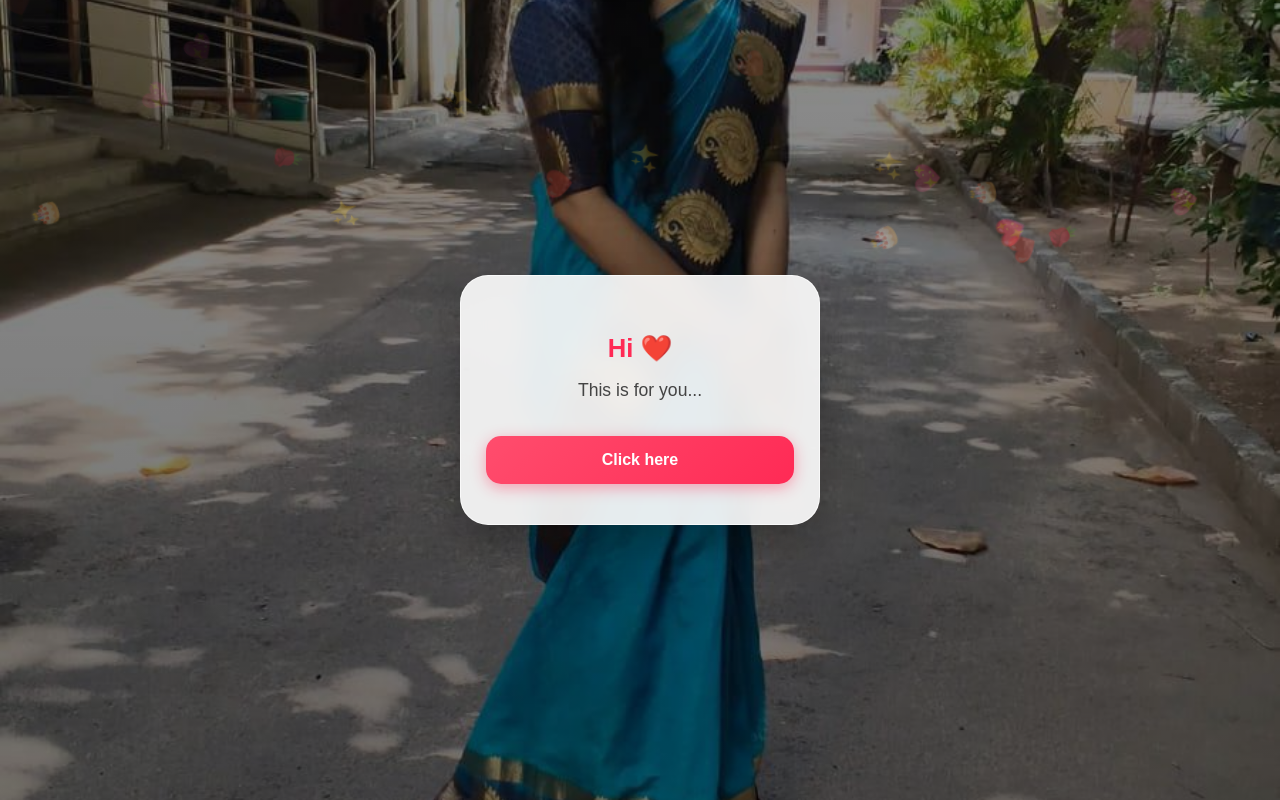
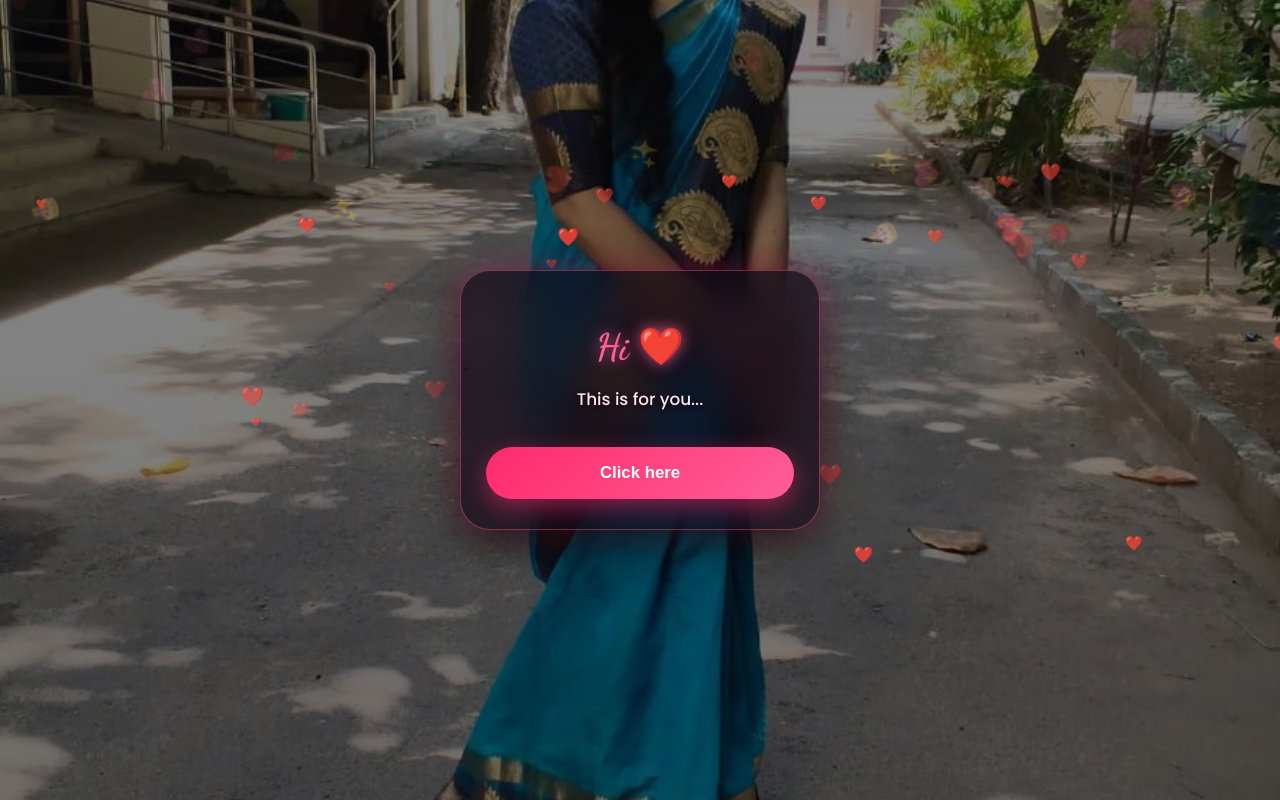
Before and after one commit to akmal080r-cmd/Birthday-wishes-, a plain HTML site: page index.html in a window 1280 px wide. Drawn offline with nearby package versions, Linux system fonts and the light colour scheme.

Commit message:
Update index.html

```diff
--- a/index.html
+++ b/index.html
@@ -443,3 +443,87 @@
     // First slide direct call
     changeScreenBg(1);
 </script>
+<!-- LUXURY AESTHETIC DESIGN UPGRADE -->
+<link href="https://fonts.googleapis.com/css2?family=Dancing+Script:wght@700&family=Poppins:wght@300;500;700&display=swap" rel="stylesheet">
+<style>
+    body {
+        font-family: 'Poppins', sans-serif !important;
+        background-color: #0b020a !important;
+        transition: background-image 0.8s ease-in-out !important;
+    }
+    .card {
+        background: rgba(18, 5, 20, 0.65) !important;
+        backdrop-filter: blur(20px) !important;
+        -webkit-backdrop-filter: blur(20px) !important;
+        border-radius: 30px !important;
+        border: 1.5px solid rgba(255, 94, 151, 0.4) !important;
+        box-shadow: 0 15px 45px rgba(0, 0, 0, 0.7), 0 0 30px rgba(255, 45, 117, 0.35) !important;
+        color: #ffffff !important;
+    }
+    .card h1 {
+        font-family: 'Dancing Script', cursive !important;
+        font-size: 2.3rem !important;
+        color: #ff5e97 !important;
+        text-shadow: 0 0 15px rgba(255, 94, 151, 0.8) !important;
+    }
+    .text-box, .card p {
+        color: #ffe6f0 !important;
+        text-shadow: 0 2px 5px rgba(0, 0, 0, 0.6) !important;
+        font-size: 1.05rem !important;
+    }
+    .btn {
+        background: linear-gradient(135deg, #ff2a6d, #ff5e97) !important;
+        border-radius: 50px !important;
+        padding: 16px !important;
+        font-size: 1.05rem !important;
+        font-weight: 600 !important;
+        box-shadow: 0 8px 25px rgba(255, 42, 109, 0.5) !important;
+        border: none !important;
+    }
+    .input-box {
+        background: rgba(255, 255, 255, 0.12) !important;
+        border: 1.5px solid rgba(255, 94, 151, 0.6) !important;
+        color: #fff !important;
+        border-radius: 16px !important;
+    }
+</style>
+
+<!-- FLOATING HEARTS & PARTICLES -->
+<canvas id="luxCanvas" style="position:fixed;top:0;left:0;width:100%;height:100%;pointer-events:none;z-index:2;"></canvas>
+
+<script>
+    (function() {
+        const cvs = document.getElementById('luxCanvas');
+        const ctx = cvs.getContext('2d');
+        function sz() { cvs.width = window.innerWidth; cvs.height = window.innerHeight; }
+        window.addEventListener('resize', sz); sz();
+
+        let parts = [];
+        for(let i=0; i<25; i++) {
+            parts.push({
+                x: Math.random() * cvs.width,
+                y: cvs.height + Math.random() * 50,
+                s: Math.random() * 12 + 8,
+                vy: Math.random() * 1.5 + 0.8,
+                vx: (Math.random() - 0.5) * 0.8,
+                op: Math.random() * 0.6 + 0.3
+            });
+        }
+
+        function loop() {
+            ctx.clearRect(0,0,cvs.width,cvs.height);
+            parts.forEach(p => {
+                p.y -= p.vy; p.x += p.vx;
+                if(p.y < -20) { p.y = cvs.height + 20; p.x = Math.random() * cvs.width; }
+                ctx.save();
+                ctx.globalAlpha = p.op;
+                ctx.fillStyle = '#ff4d88';
+                ctx.font = p.s + 'px Arial';
+                ctx.fillText('❤️', p.x, p.y);
+                ctx.restore();
+            });
+            requestAnimationFrame(loop);
+        }
+        loop();
+    })();
+</script>
```
